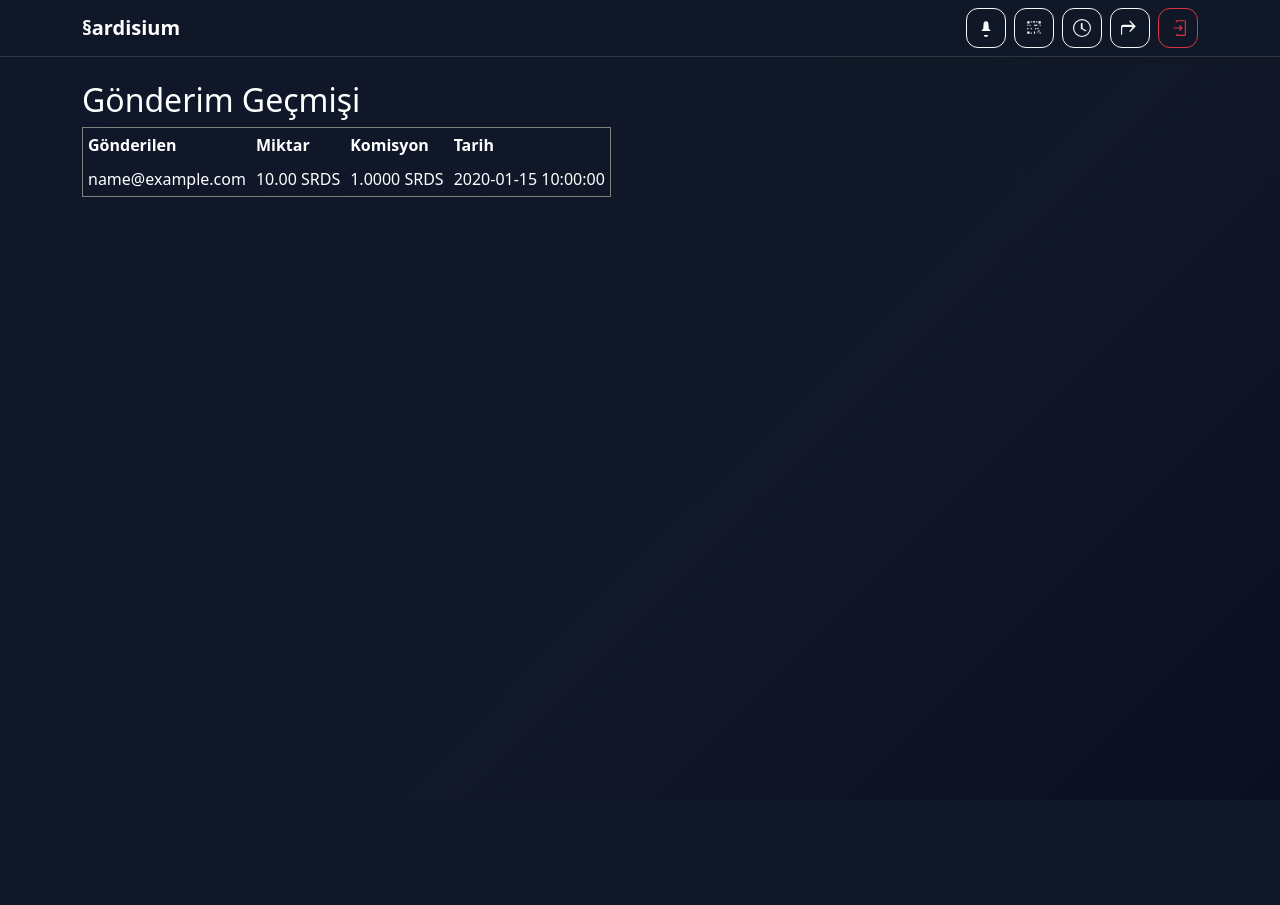
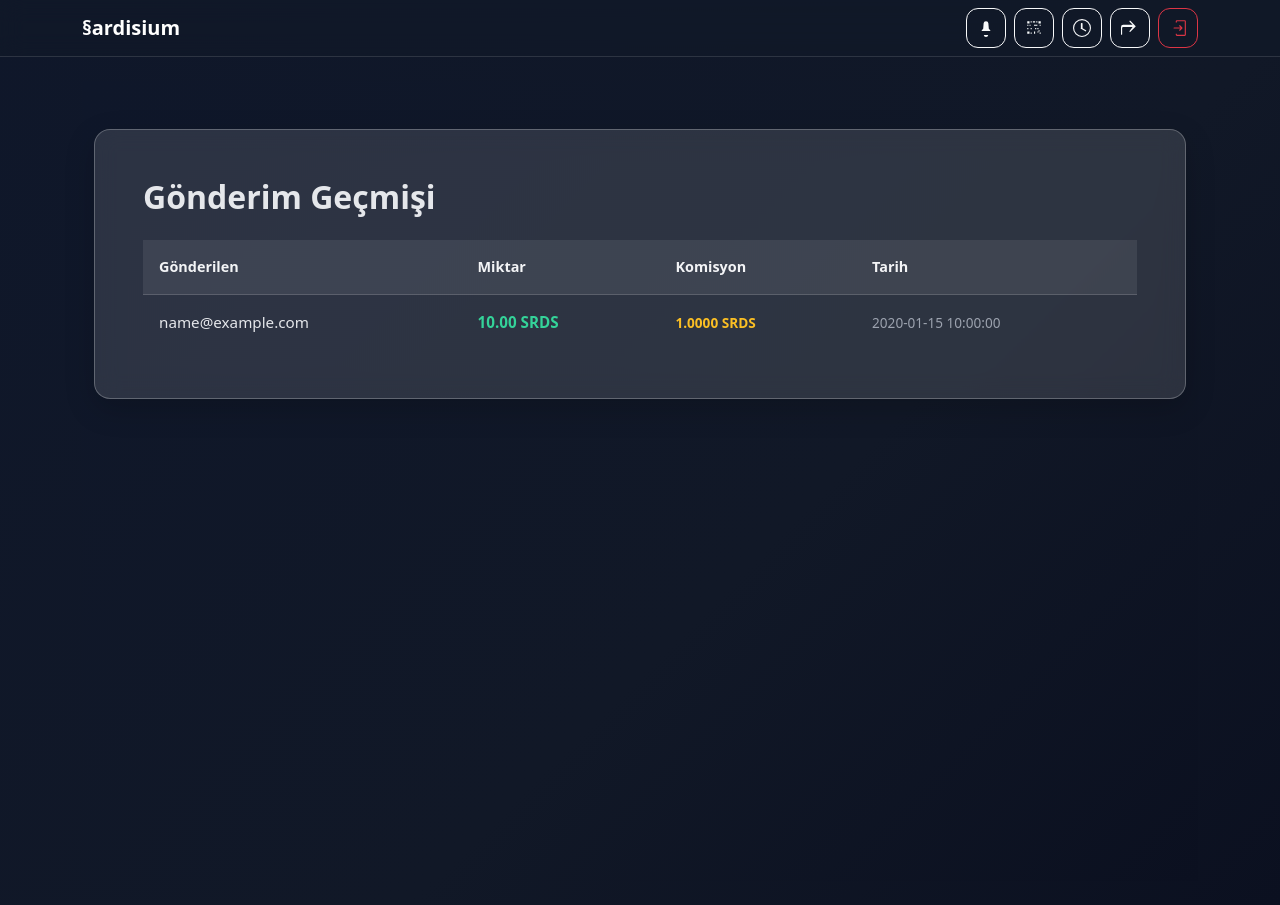
Before and after one commit to ardagencer1206/wallet, a Flask app: page /history in a window 1280 px wide. Before the commit the page ends 197 px from the top, so only its background shows below. Run offline with Flask 3, Linux system fonts and the light colour scheme; a user stored in the database is signed in; tables that the repository leaves empty hold one stand-in row (values such as "Sample post").

Commit message:
Update history.html

```diff
--- a/templates/history.html
+++ b/templates/history.html
@@ -1,21 +1,80 @@
 {% extends "base.html" %}
 {% block title %}Gönderim Geçmişi{% endblock %}
 {% block content %}
-<h2>Gönderim Geçmişi</h2>
-<table border="1" cellpadding="5">
+
+<style>
+  .glass {
+    background: rgba(255, 255, 255, 0.12);
+    border: 1px solid rgba(255, 255, 255, 0.25);
+    backdrop-filter: blur(12px);
+    -webkit-backdrop-filter: blur(12px);
+    box-shadow: 0 10px 30px rgba(0,0,0,0.18);
+    border-radius: 1rem;
+  }
+  .dash-bg {
+    background: linear-gradient(135deg, #0f172a, #111827 60%, #0b1020);
+    min-height: 100vh;
+    padding: 3rem 0;
+  }
+  .section-title { color: #e5e7eb; font-weight: 700; }
+  .table-modern {
+    width: 100%;
+    border-collapse: collapse;
+  }
+  .table-modern th {
+    text-align: left;
+    padding: 1rem;
+    background: rgba(255,255,255,.08);
+    color: #f3f4f6;
+    font-weight: 600;
+    font-size: .9rem;
+  }
+  .table-modern td {
+    padding: 1rem;
+    border-top: 1px solid rgba(255,255,255,.15);
+    color: #e5e7eb;
+    font-size: .95rem;
+  }
+  .table-modern tr:hover td {
+    background: rgba(255,255,255,.05);
+  }
+  .amount-positive { color: #34d399; font-weight: 600; }
+  .amount-commission { color: #fbbf24; font-weight: 600; font-size: .85rem; }
+  .muted { color: #9ca3af; font-size: .85rem; }
+</style>
+
+<div class="dash-bg">
+  <div class="container">
+    <div class="glass p-4 p-md-5">
+      <h2 class="section-title mb-4">Gönderim Geçmişi</h2>
+      <div class="table-responsive">
+        <table class="table-modern">
+          <thead>
             <tr>
               <th>Gönderilen</th>
               <th>Miktar</th>
               <th>Komisyon</th>
               <th>Tarih</th>
             </tr>
+          </thead>
+          <tbody>
             {% for row in history %}
             <tr>
               <td>{{ row.to_email }}</td>
-    <td>{{ "%.2f"|format(row.amount) }} SRDS</td>
-    <td>{{ "%.4f"|format(row.commission) }} SRDS</td>
-    <td>{{ row.created_at.strftime("%Y-%m-%d %H:%M:%S") }}</td>
+              <td><span class="amount-positive">{{ "%.2f"|format(row.amount) }} SRDS</span></td>
+              <td><span class="amount-commission">{{ "%.4f"|format(row.commission) }} SRDS</span></td>
+              <td><span class="muted">{{ row.created_at.strftime("%Y-%m-%d %H:%M:%S") }}</span></td>
+            </tr>
+            {% else %}
+            <tr>
+              <td colspan="4" class="text-center muted py-4">Henüz gönderim geçmişiniz bulunmamaktadır.</td>
             </tr>
             {% endfor %}
+          </tbody>
         </table>
+      </div>
+    </div>
+  </div>
+</div>
+
 {% endblock %}
```
Lines whose indentation alone changed are shown as unchanged.
